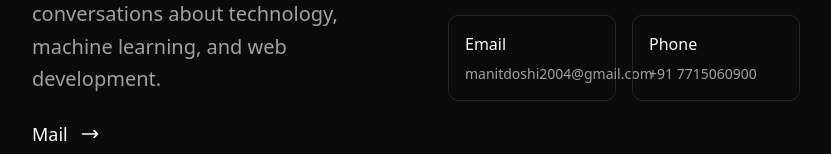
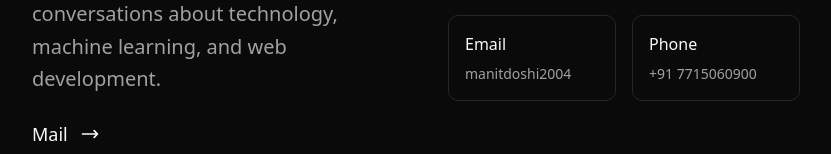
Before and after one commit to manitdoshi/manit, a Next.js app in the folder minimal-portfolio/: page / in a window 1280 px wide. Shown: the part 2989-3143 px from the top of the page, without its empty margins (224-1055 px from the left). Built offline with nearby package versions, Linux system fonts and the light colour scheme.

Commit message:
Update page.tsx

```diff
--- a/minimal-portfolio/app/page.tsx
+++ b/minimal-portfolio/app/page.tsx
@@ -295,7 +295,7 @@ export default function Home() {
                 {[
                   { name: "LinkedIn", handle: "manitdoshi", url: "https://in.linkedin.com/in/manitdoshi" },
                   { name: "GitHub", handle: "@manitdoshi", url: "#" },
-                  { name: "Email", handle: "manitdoshi2004@gmail.com", url: "mailto:manitdoshi2004@gmail.com" },
+                  { name: "Email", handle: "manitdoshi2004", url: "mailto:manitdoshi2004@gmail.com" },
                   { name: "Phone", handle: "+91 7715060900", url: "tel:+917715060900" },
                 ].map((social) => (
                   <Link
```
